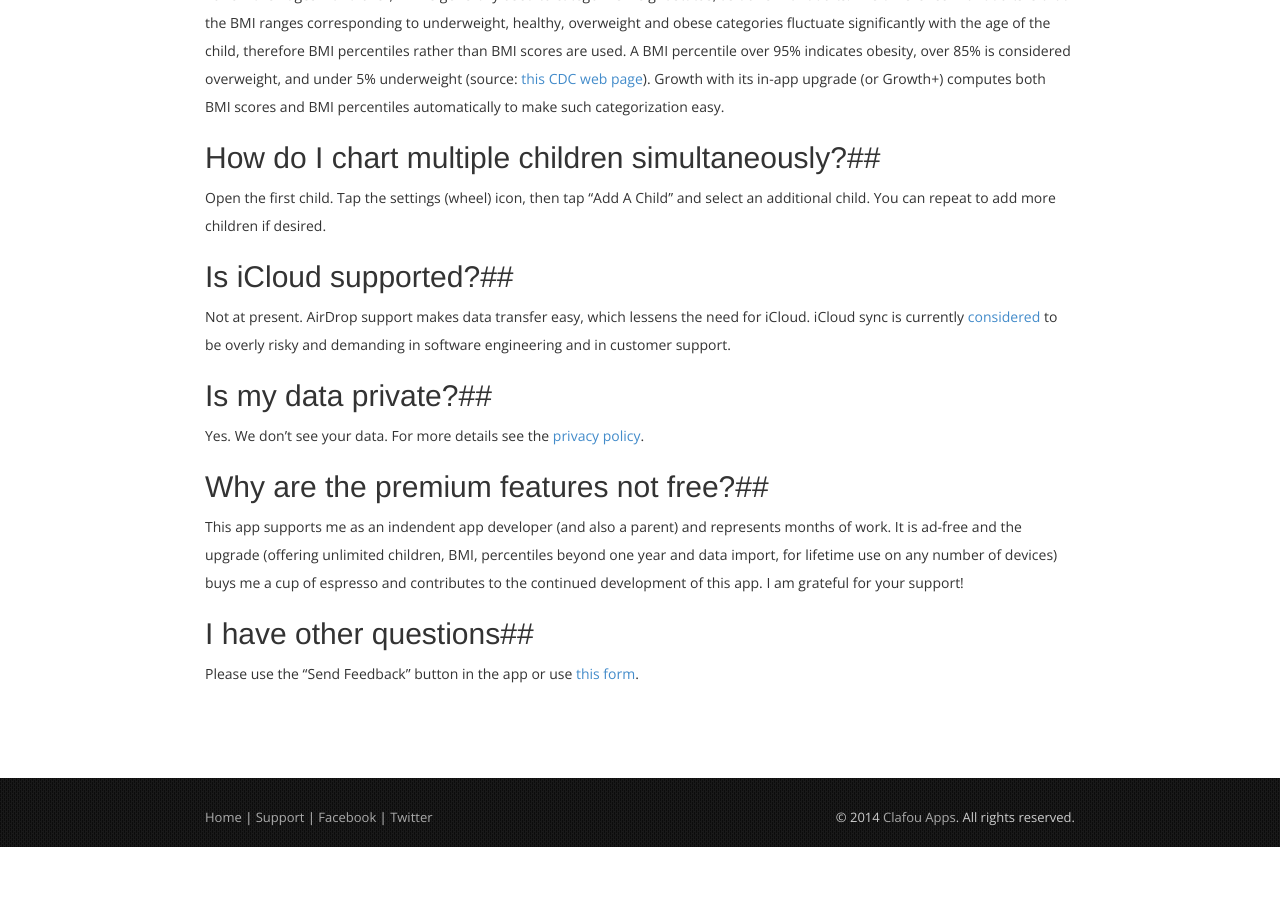
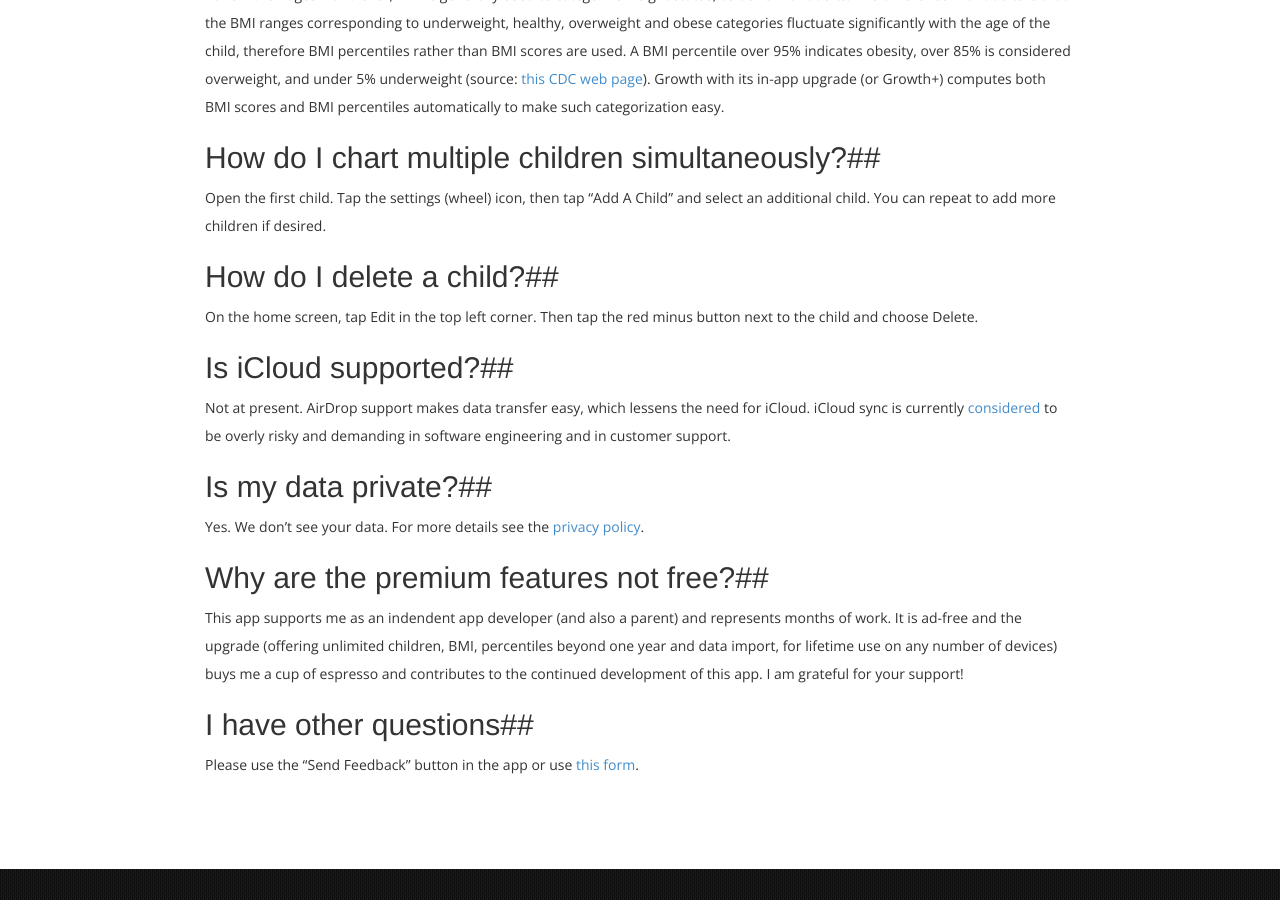
Before and after one commit to Clafou/growthapp.net, a Jekyll site: the page built from support/index.md, in a window 1280 px wide and 900 px high, scrolled down 813 px. Built offline with Jekyll 4.4.1, drawn with Linux system fonts in a browser that asks for light colours; nearby versions of some CDN libraries; some web fonts are replaced; library files that are not in the unit come from our copies; Markdown is read by kramdown in place of the engine named in the settings; before the commit the page ends 1660 px from its top, so only the background shows below that.

Commit message:
Added "How do I delete a child" to support page

```diff
--- a/support/index.md
+++ b/support/index.md
@@ -24,6 +24,10 @@ For children ages 2 and over, BMI is generally used to categorize weight status,
 
 Open the first child. Tap the settings (wheel) icon, then tap "Add A Child" and select an additional child. You can repeat to add more children if desired.
 
+##How do I delete a child?##
+
+On the home screen, tap Edit in the top left corner. Then tap the red minus button next to the child and choose Delete.
+
 ##Is iCloud supported?##
 
 Not at present. AirDrop support makes data transfer easy, which lessens the need for iCloud. iCloud sync is currently [considered](http://www.theverge.com/2013/3/26/4148628/why-doesnt-icloud-just-work) to be overly risky and demanding in software engineering and in customer support.
```
